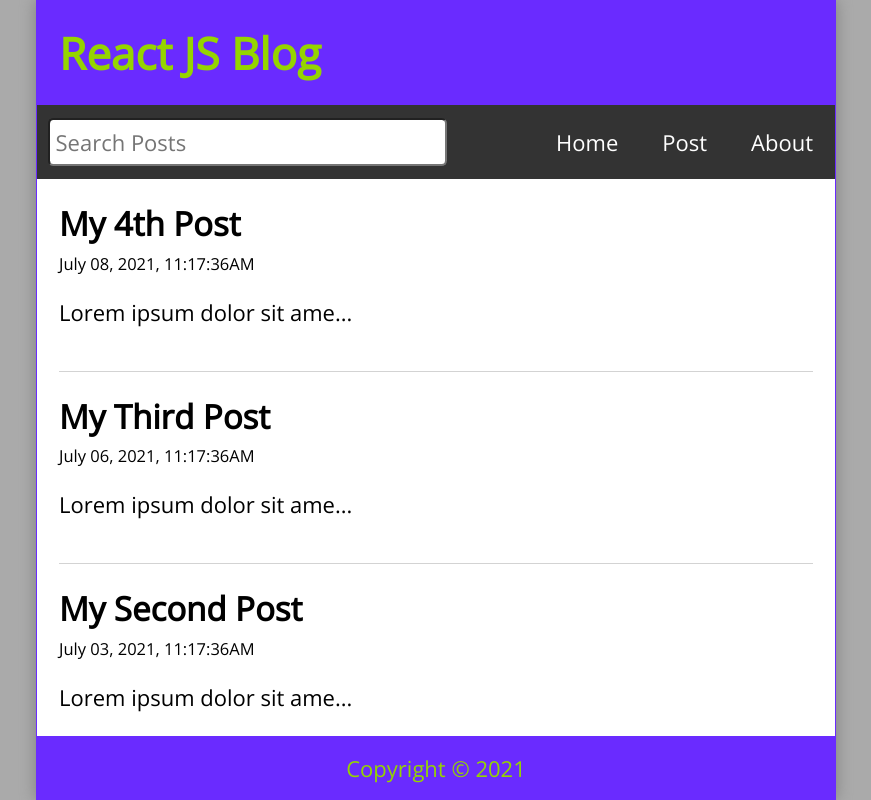
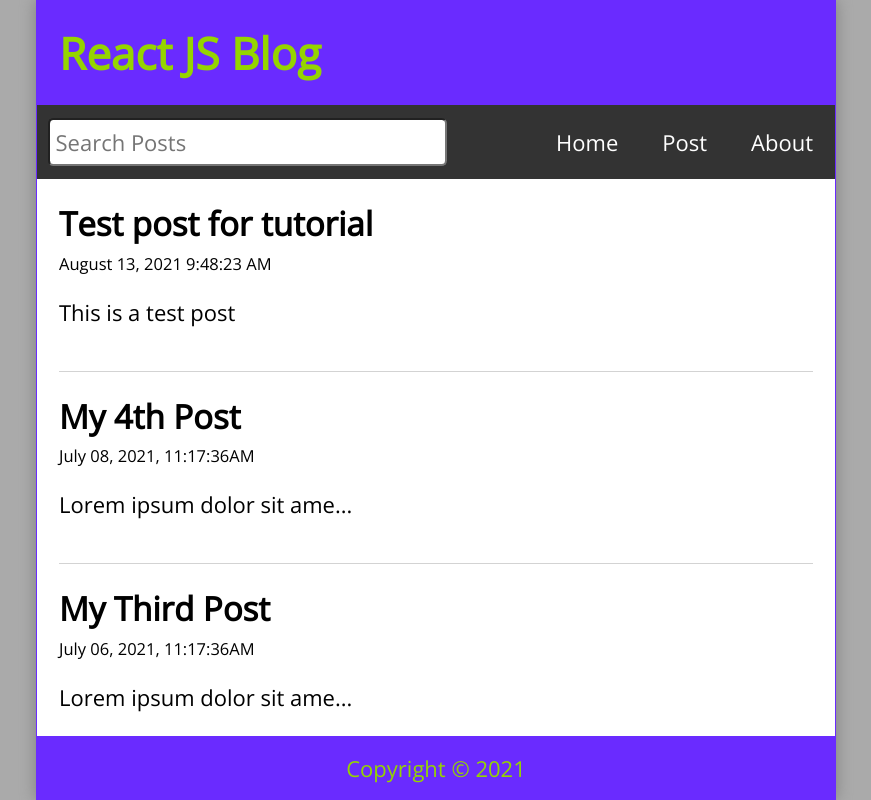
Before and after one commit to DDeShon/react-tutorial-02, a React (Create React App) app: page / in a window 1280 px wide. Shown: the whole page, without its empty margins (204-1075 px from the left). Built offline with nearby package versions, Linux system fonts and the light colour scheme; data requests are answered from the project's data file.

Commit message:
Learning React Axios API Requests

```diff
--- a/data/db.json
+++ b/data/db.json
@@ -23,6 +23,12 @@
       "title": "My 4th Post",
       "datetime": "July 08, 2021, 11:17:36AM",
       "body": "Lorem ipsum dolor sit amet consectetur, adipisicing elit. Tenetur, autem enim ducimus cupiditate ipsum inventore eligendi voluptatem quia dolorem, itaque nihil dolorum sunt molestiae similique. Dolorum repellendus dolorem minus omnis?"
+    },
+    {
+      "id": 5,
+      "title": "Test post for tutorial",
+      "datetime": "August 13, 2021 9:48:23 AM",
+      "body": "This is a test post"
     }
   ]
 }
--- a/src/App.js
+++ b/src/App.js
@@ -48,16 +48,21 @@ function App() {
     setSearchResults(filteredResults.reverse());
   }, [posts, search]);
 
-  const handleSubmit = (e) => {
+  const handleSubmit = async (e) => {
     e.preventDefault();
     const id = posts.length ? posts[posts.length - 1].id + 1 : 1;
     const datetime = format(new Date(), "MMMM dd, yyyy pp");
     const newPost = { id, title: postTitle, datetime, body: postBody };
-    const allPosts = [...posts, newPost];
-    setPosts(allPosts);
-    setPostTitle("");
-    setPostBody("");
-    history.push("/");
+    try {
+      const response = await api.post("/posts", newPost);
+      const allPosts = [...posts, response.data];
+      setPosts(allPosts);
+      setPostTitle("");
+      setPostBody("");
+      history.push("/");
+    } catch (err) {
+      console.log(`Error: ${err.message}`);
+    }
   };
 
   const handleDelete = (id) => {
```
Lines whose indentation alone changed are shown as unchanged.
